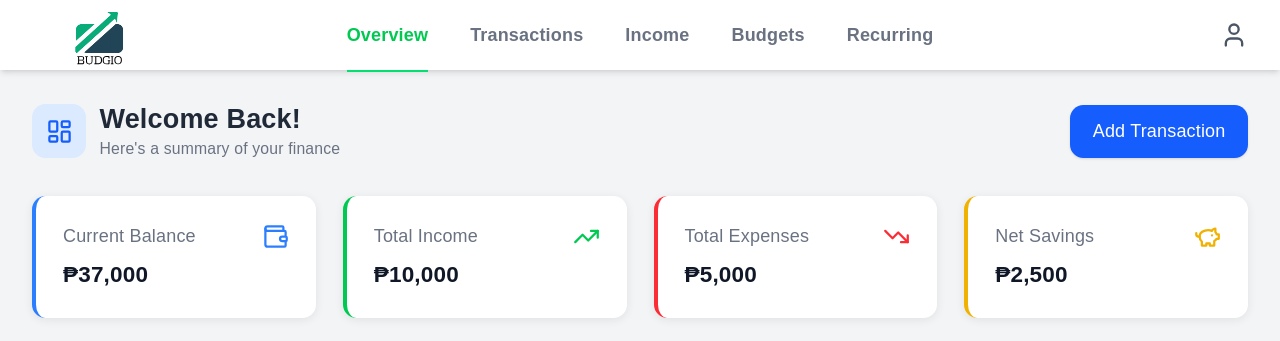
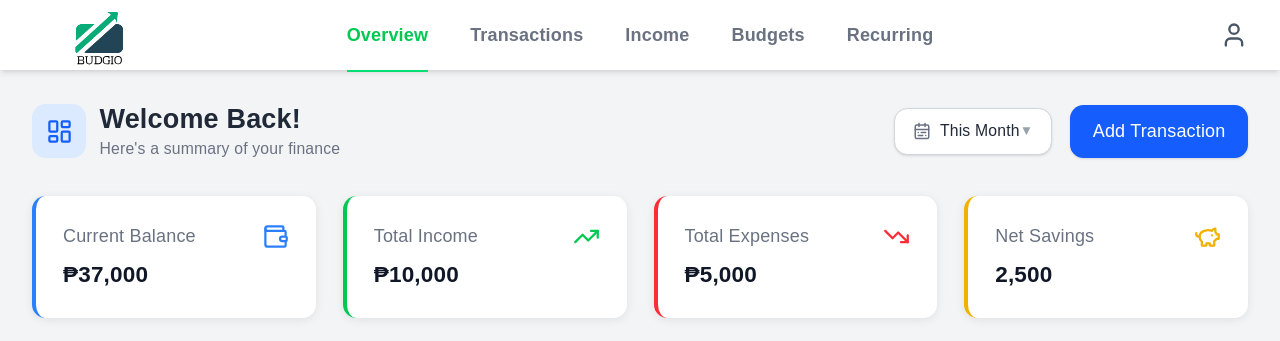
Before and after one commit to pogadoronald-ctrl/Budget-Tracker, a React (Vite) app: page / in a window 1280 px wide. Shown: the top 341 px of the page. Built offline with nearby package versions, Linux system fonts and the light colour scheme.

Commit message:
Removed peso sign template from summary card and added date filter in dashboard

```diff
--- a/src/app/components/SummaryCard.jsx
+++ b/src/app/components/SummaryCard.jsx
@@ -22,7 +22,7 @@ export default function SummaryCard({ title, amount, icon, className="", }) {
             </div>
 
             <p className="mt-2 text-xl font-bold text-gray-900">
-                ₱{amount}
+                {amount}
             </p>
         </div>
     );
--- a/src/app/features/dashboard/dashboard.jsx
+++ b/src/app/features/dashboard/dashboard.jsx
@@ -13,6 +13,7 @@ import ExpenseCategoryChart from "../../components/charts/ExpensesCategoryChart"
 import RecentTransactions from "../../components/tables/RecentTransactions";
 import MonthlySpendingChart from "../../components/charts/MonthlySpendingChart";
 import BudgetLimitChart from "../../components/charts/BudgetLimitChart";
+import DateRange from "../../components/DateRange.jsx";
 
 
 export default function Dashboard() {
@@ -34,29 +35,35 @@ export default function Dashboard() {
                         </p>
                     </div>
                 </div>
+                <div className="flex items-center">
+                    <div className="mr-4">
+                        <DateRange />
+                    </div>
 
-                <button className="bg-blue-600 hover:bg-blue-700 text-white text-sm font-medium px-5 py-3 rounded-xl shadow-sm">
-                    Add Transaction
-                </button>
+                    <button className="bg-blue-600 hover:bg-blue-700 text-white text-sm font-medium px-5 py-3 rounded-xl shadow-sm">
+                        Add Transaction
+                    </button>
+                </div>
+
             </div>
 
             <div className="grid grid-cols-4 gap-6">
                 <SummaryCard
                     className="border-l-4 border-blue-500"
                     title="Current Balance"
-                    amount="37,000"
+                    amount="₱37,000"
                     icon={<LuWallet className="text-blue-500" />}
                 />
                 <SummaryCard
                     className="border-l-4 border-green-500"
                     title="Total Income"
-                    amount="10,000"
+                    amount="₱10,000"
                     icon={<LuTrendingUp className="text-green-500" />}
                 />
                 <SummaryCard
                     className="border-l-4 border-red-500"
                     title="Total Expenses"
-                    amount="5,000"
+                    amount="₱5,000"
                     icon={<LuTrendingDown className="text-red-500" />}
                 />
                 <SummaryCard
--- a/src/app/features/income/Income.jsx
+++ b/src/app/features/income/Income.jsx
@@ -39,7 +39,7 @@ export default function Income(){
             <div className="grid grid-cols-4 gap-6 mt-8">
                 <SummaryCard
                     title="Total Income"
-                    amount="30,000"
+                    amount="₱30,000"
                     icon={<LuBanknote className="text-gray-500" />}
                 />
                 <SummaryCard
@@ -49,12 +49,12 @@ export default function Income(){
                 />
                 <SummaryCard
                     title="Largest Income"
-                    amount="20,000"
+                    amount="₱20,000"
                     icon={<LuTrophy className="text-gray-500" />}
                 />
                 <SummaryCard
                     title="Avg. Monthly"
-                    amount="33,000"
+                    amount="₱33,000"
                     icon={<LuBriefcaseBusiness className="text-gray-500" />}
                 />
 
```
